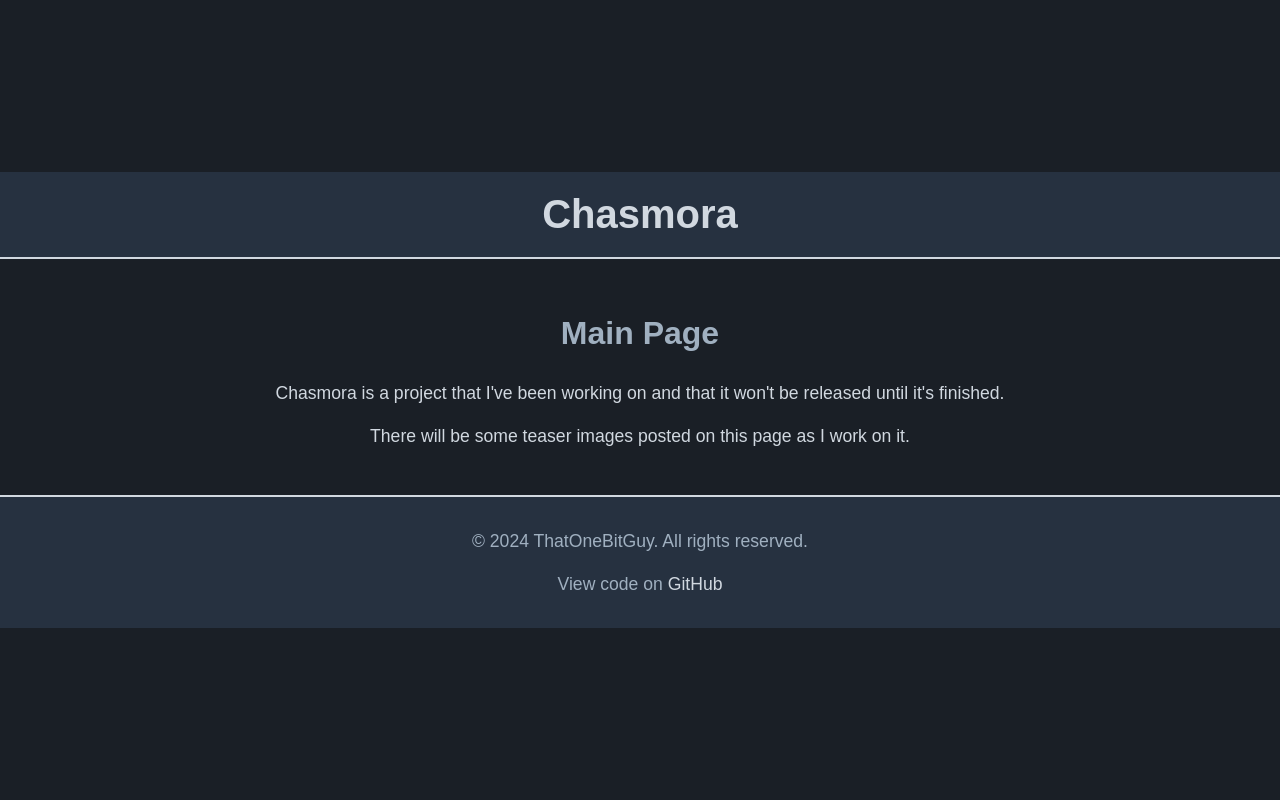
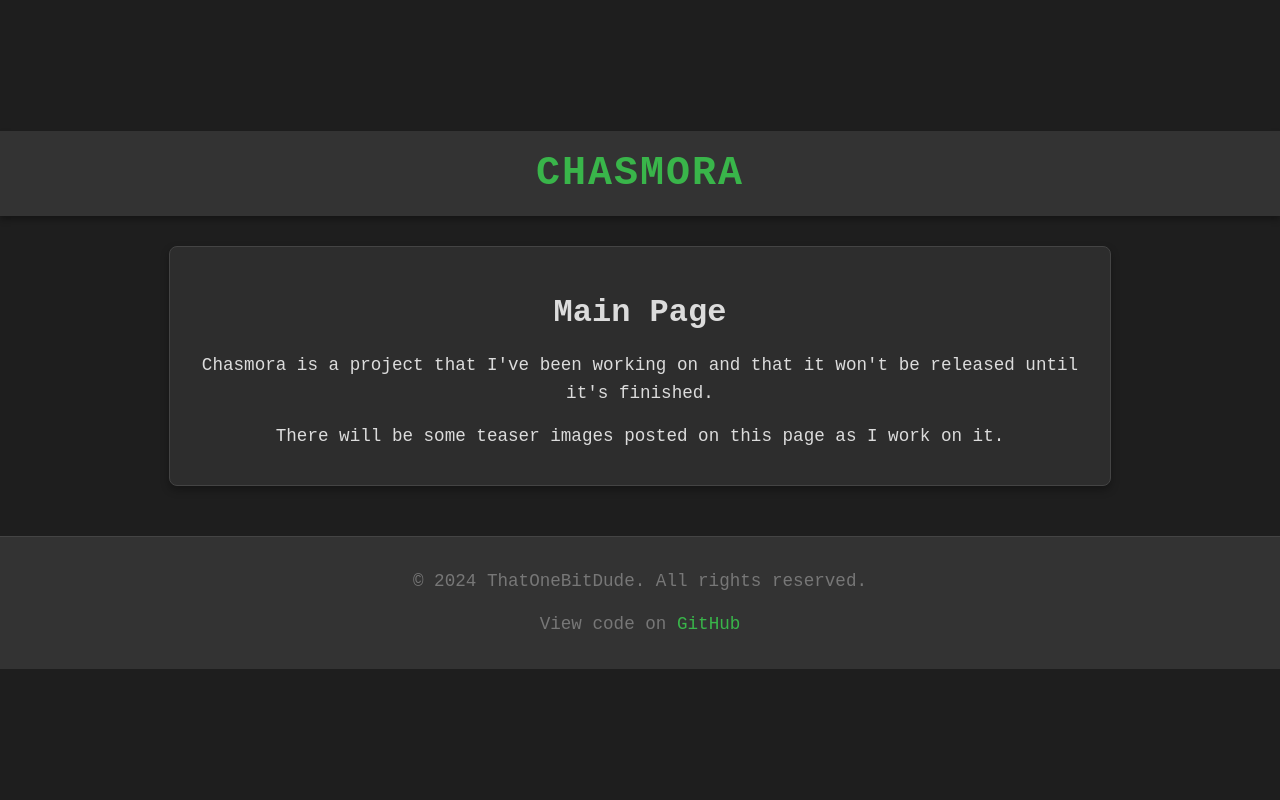
Before and after one commit to TheOnlyBitDude/Web, a Flask app: a page that uses templates/chasmora_home.html in a window 1280 px wide. Run offline with Flask 3, Linux system fonts and the light colour scheme.

Commit message:
Update chasmora_home.html

```diff
--- a/templates/chasmora_home.html
+++ b/templates/chasmora_home.html
@@ -8,44 +8,53 @@
 
     <!-- Internal CSS for styling -->
     <style>
-        /* Apply a cool, blueish dark theme */
+        /* Basic styling for body */
         body {
-            font-family: 'Papyrus', sans-serif;
-            background-color: #1a1f26; /* Dark blueish-gray background */
-            color: #d1d8e0; /* Light, cool text color */
+            font-family: 'Courier New', Courier, monospace;
+            background-color: #1e1e1e; /* Dark background */
+            color: #dcdcdc; /* Light text color */
             margin: 0;
             padding: 0;
             display: flex;
             justify-content: center; /* Center horizontally */
             align-items: center;     /* Center vertically */
-            height: 100vh;           /* Make the body take up full viewport height */
+            height: 100vh;           /* Full viewport height */
             text-align: center;
             flex-direction: column;  /* Stack the content vertically */
             overflow: hidden;        /* Disable scrollbars */
         }
 
         header {
-            background-color: #263140; /* Slightly lighter dark blueish background for header */
-            padding: 20px;
+            background-color: #333; /* Dark background for header */
+            color: #39b54a; /* Green text color for the header */
             width: 100%;
-            border-bottom: 2px solid #d1d8e0; /* Light border under header */
+            padding: 20px 0;
+            box-shadow: 0 4px 6px rgba(0, 0, 0, 0.3); /* Subtle shadow effect */
         }
 
         header h1 {
-            font-size: 2.5rem;
+            font-size: 2.5em;
             margin: 0;
-            color: #d1d8e0; /* Light, cool text for the header */
+            letter-spacing: 2px;
+            text-transform: uppercase;
         }
 
         div {
-            padding: 30px;
-            max-width: 900px;  /* Restrict max width to prevent stretching */
+            background-color: #2d2d2d; /* Dark background for the content */
+            border-radius: 8px;
+            padding: 20px;
+            box-shadow: 0 4px 8px rgba(0, 0, 0, 0.3);
+            text-align: center;
+            margin-top: 30px;
             width: 100%;
+            max-width: 900px; /* Restrict max width */
+            border: 1px solid #444; /* Subtle border around the content */
         }
 
         h2 {
             font-size: 2rem;
-            color: #a0b0c0; /* Light grayish-blue for subheadings */
+            color: #dcdcdc; /* Light text color for subheading */
+            margin-bottom: 20px;
         }
 
         p {
@@ -55,20 +64,22 @@
         }
 
         footer {
-            background-color: #263140; /* Same blueish background for footer */
+            background-color: #333; /* Dark footer background */
+            color: #777; /* Lighter gray text */
+            font-size: 0.9em;
             padding: 15px;
             width: 100%;
-            color: #a0b0c0; /* Light grayish-blue text for footer */
-            border-top: 2px solid #d1d8e0;
+            margin-top: 50px;
+            border-top: 1px solid #444;
         }
 
         footer a {
-            color: #d1d8e0;
+            color: #39b54a; /* Green link color */
             text-decoration: none;
         }
 
         footer a:hover {
-            color: #7fa3b3; /* Light blue hover effect for links */
+            text-decoration: underline; /* Underline on hover */
         }
     </style>
 </head>
@@ -85,8 +96,8 @@
     </div>
 
     <footer>
-        <p>&copy; 2024 ThatOneBitGuy. All rights reserved.</p>
-        <p>View code on <a href="https://github.com/ThatOneBitGuy" target="_blank">GitHub</a></p>
+        <p>&copy; 2024 ThatOneBitDude. All rights reserved.</p>
+        <p>View code on <a href="https://github.com/ThatOneBitDude" target="_blank">GitHub</a></p>
     </footer>
 
 </body>
```
